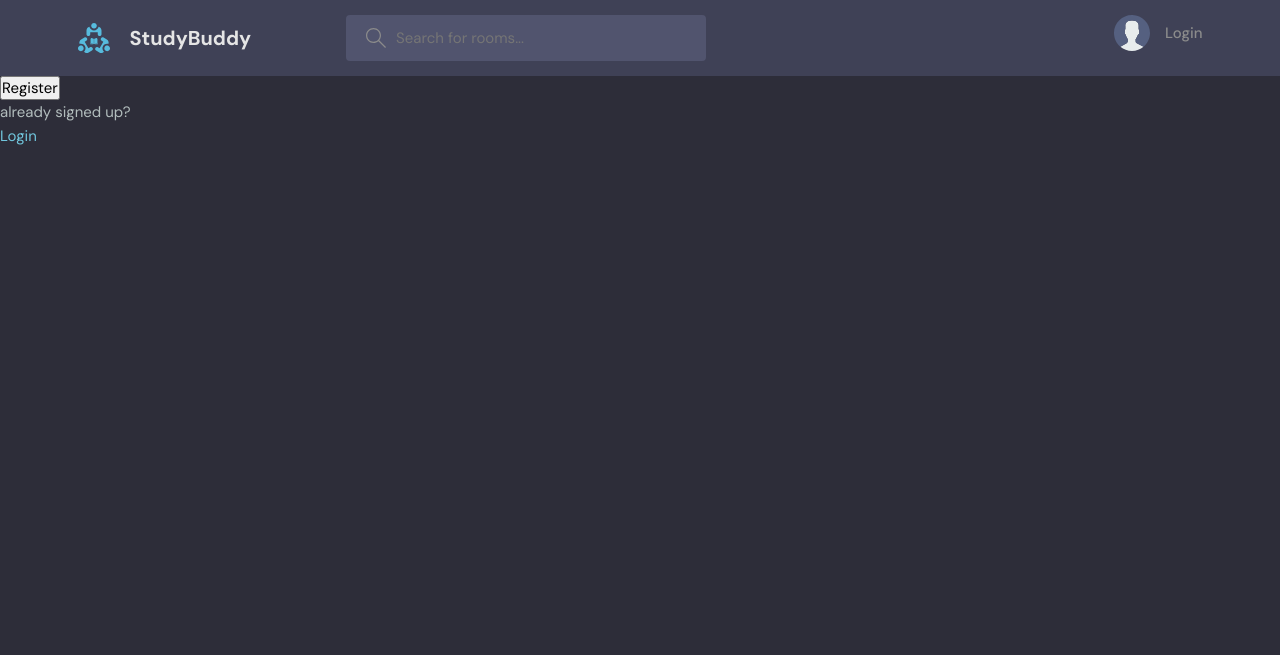
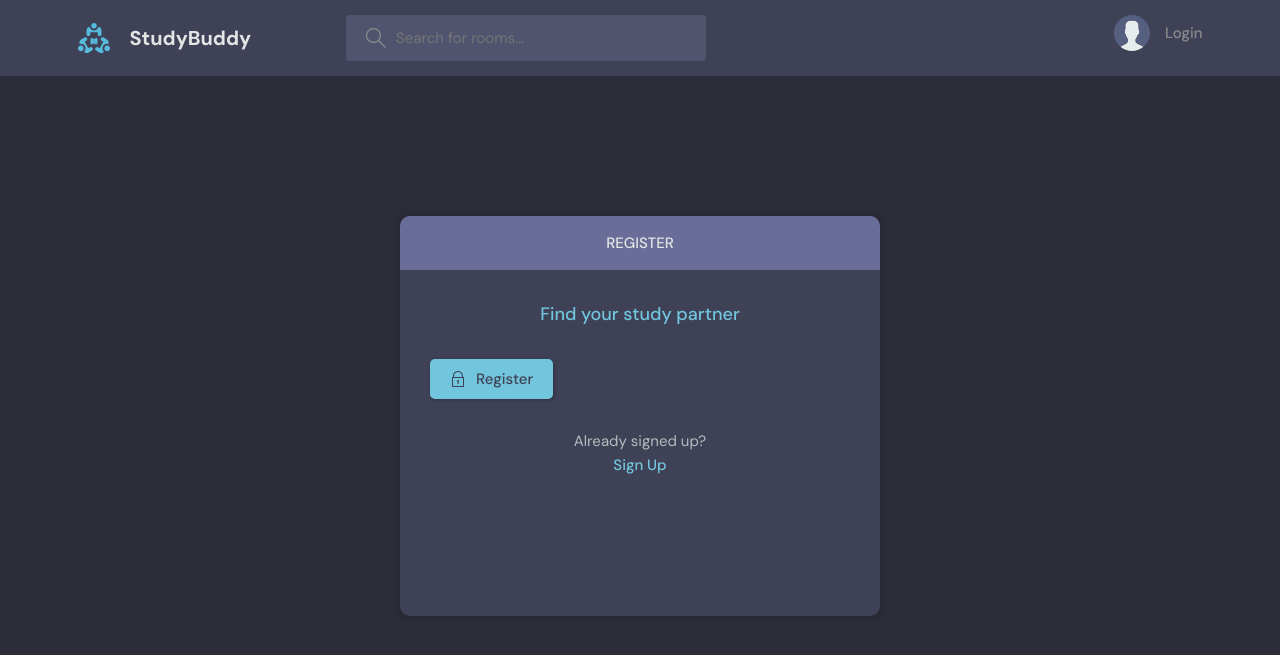
Before and after one commit to juliaberning/study-buddy, a Django app: template base/templates/base/login_register.html in a window 1280 px wide. Shown: the top 655 px of the page. Run offline with Django 5.2, Linux system fonts and the light colour scheme; the template is opened without the code that fills it, so the values that code supplies are empty.

Commit message:
style: add theme for register and login page

```diff
--- a/base/templates/base/login_register.html
+++ b/base/templates/base/login_register.html
@@ -2,34 +2,113 @@
 
 {% block content %}
 
+    <main class="auth layout">
     {% if page == 'login' %}
-<div>
+      <div class="container">
+        <div class="layout__box">
+          <div class="layout__boxHeader">
+            <div class="layout__boxTitle">
+              <h3>Login</h3>
+            </div>
+          </div>
+          <div class="layout__body">
+            <h2 class="auth__tagline">Find your study partner</h2>
+
             <form method= "POST" action="">
             {% csrf_token %}
-        <label>Username:</label>
-        <input type="text" name="username" placeholder="Enter Username">
-
-        <label>Password:</label>
-        <input type="password" name="password" placeholder="Enter Password">
-
-        <input type="submit" value="Login">
-    </form>
-    <p>haven't signed up yet?</p>
-    <a href="{% url 'register' %}">Sign up</a>
+              <div class="form__group form__group">
+                <label for="room_name">Username</label>
+                <input id="username" name="username" type="text" placeholder="e.g. dennis_ivy" />
+              </div>
+              <div class="form__group">
+                <label for="password">Password</label>
+                <input
+                  id="password"
+                  name="password"
+                  type="password"
+                  placeholder="&bull;&bull;&bull;&bull;&bull;&bull;&bull;&bull;"
+                />
               </div>
 
+              <button class="btn btn--main" type="submit">
+                <svg
+                  version="1.1"
+                  xmlns="http://www.w3.org/2000/svg"
+                  width="32"
+                  height="32"
+                  viewBox="0 0 32 32"
+                >
+                  <title>lock</title>
+                  <path
+                    d="M27 12h-1v-2c0-5.514-4.486-10-10-10s-10 4.486-10 10v2h-1c-0.553 0-1 0.447-1 1v18c0 0.553 0.447 1 1 1h22c0.553 0 1-0.447 1-1v-18c0-0.553-0.447-1-1-1zM8 10c0-4.411 3.589-8 8-8s8 3.589 8 8v2h-16v-2zM26 30h-20v-16h20v16z"
+                  ></path>
+                  <path
+                    d="M15 21.694v4.306h2v-4.306c0.587-0.348 1-0.961 1-1.694 0-1.105-0.895-2-2-2s-2 0.895-2 2c0 0.732 0.413 1.345 1 1.694z"
+                  ></path>
+                </svg>
+
+                Login
+              </button>
+            </form>
+
+            <div class="auth__action">
+              <p>Haven't signed up yet?</p>
+              <a href="{% url 'register' %}" class="btn btn--link">Sign Up</a>
+            </div>
+          </div>
+        </div>
+      </div>
     {% else %}
+          <div class="container">
+        <div class="layout__box">
+          <div class="layout__boxHeader">
+            <div class="layout__boxTitle">
+              <h3>Register</h3>
+            </div>
+          </div>
+          <div class="layout__body">
+            <h2 class="auth__tagline">Find your study partner</h2>
 
-<div>
             <form method= "POST" action="">
             {% csrf_token %}
-        {{ form.as_p }}
-        <input type="submit" value="Register">
+
+            {% for field in form %}
+              <div class="form__group form__group">
+                <label for="room_name">{{field.label}}</label>
+                {{field}}
+              </div>
+            {% endfor %}
+
+              <button class="btn btn--main" type="submit">
+                <svg
+                  version="1.1"
+                  xmlns="http://www.w3.org/2000/svg"
+                  width="32"
+                  height="32"
+                  viewBox="0 0 32 32"
+                >
+                  <title>lock</title>
+                  <path
+                    d="M27 12h-1v-2c0-5.514-4.486-10-10-10s-10 4.486-10 10v2h-1c-0.553 0-1 0.447-1 1v18c0 0.553 0.447 1 1 1h22c0.553 0 1-0.447 1-1v-18c0-0.553-0.447-1-1-1zM8 10c0-4.411 3.589-8 8-8s8 3.589 8 8v2h-16v-2zM26 30h-20v-16h20v16z"
+                  ></path>
+                  <path
+                    d="M15 21.694v4.306h2v-4.306c0.587-0.348 1-0.961 1-1.694 0-1.105-0.895-2-2-2s-2 0.895-2 2c0 0.732 0.413 1.345 1 1.694z"
+                  ></path>
+                </svg>
+
+                Register
+              </button>
             </form>
-    <p>already signed up?</p>
-    <a href="{% url 'login' %}">Login</a>
+
+            <div class="auth__action">
+              <p>Already signed up?</p>
+              <a href="{% url 'login' %}" class="btn btn--link">Sign Up</a>
+            </div>
+          </div>
+        </div>
       </div>
 
     {% endif %}
 
+    </main>
 {% endblock content %}
```
Lines whose indentation alone changed are shown as unchanged.
